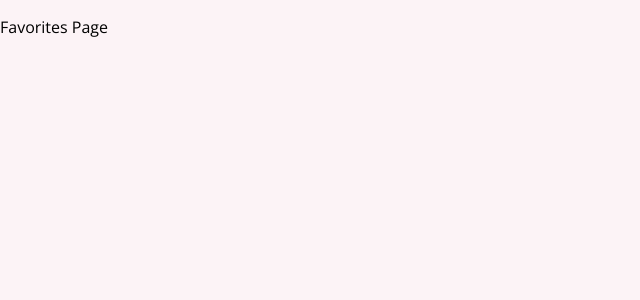
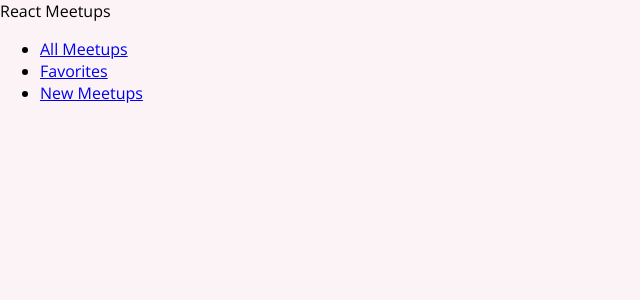
Before and after one commit to kscheltema/section_29_summary, a React (Create React App) app: page /favorites in a window 1280 px wide. Shown: the top 300 px of the page, without its empty margins (0-640 px from the left). Built offline with nearby package versions, Linux system fonts and the light colour scheme.

Commit message:
basic NavBar

```diff
--- a/src/App.js
+++ b/src/App.js
@@ -2,15 +2,18 @@ import { Route, Switch } from "react-router-dom";
 import AllMeetupsPage from "./pages/AllMeetups";
 import FavoritesPage from "./pages/Favorites";
 import NewMeetupPage from "./pages/NewMeetup";
+import MainNav from "./components/Layout/MainNav";
 
 function App() {
   return (
     <div>
-      <Switch>
-        <Route path="/" component={AllMeetupsPage} exact />
-        <Route path="/new-meetup" component={NewMeetupPage} />
-        <Route path="/favorites" component={FavoritesPage} />
-      </Switch>
+      <MainNav>
+        <Switch>
+          <Route path="/" component={AllMeetupsPage} exact />
+          <Route path="/new-meetup" component={NewMeetupPage} />
+          <Route path="/favorites" component={FavoritesPage} />
+        </Switch>
+      </MainNav>
     </div>
   );
 }
--- /dev/null
+++ b/src/components/Layout/MainNav.js
@@ -0,0 +1,24 @@
+import { Link } from "react-router-dom";
+
+function MainNav() {
+  return (
+    <header>
+      <div>React Meetups</div>
+      <nav>
+        <ul>
+          <li>
+            <Link to="/">All Meetups</Link>
+          </li>
+          <li>
+            <Link to="/favorites">Favorites</Link>
+          </li>
+          <li>
+            <Link to="/new-meetup">New Meetups</Link>
+          </li>
+        </ul>
+      </nav>
+    </header>
+  );
+}
+
+export default MainNav;
```
